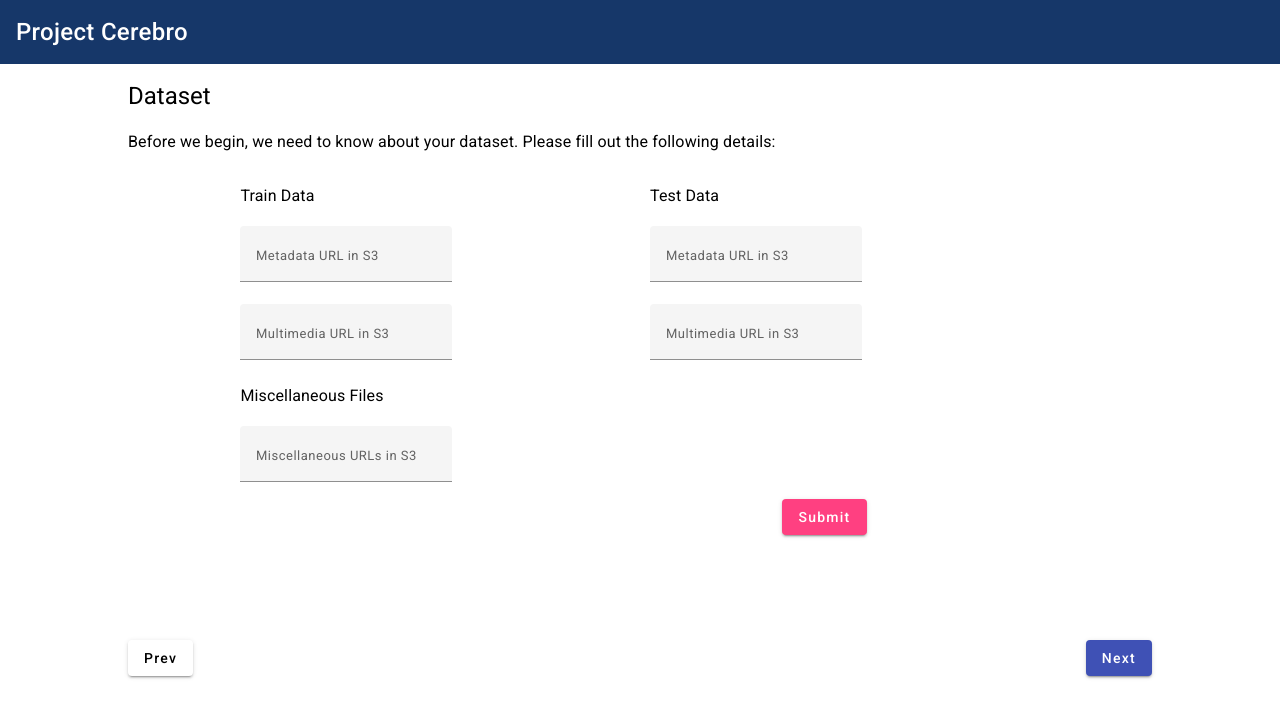
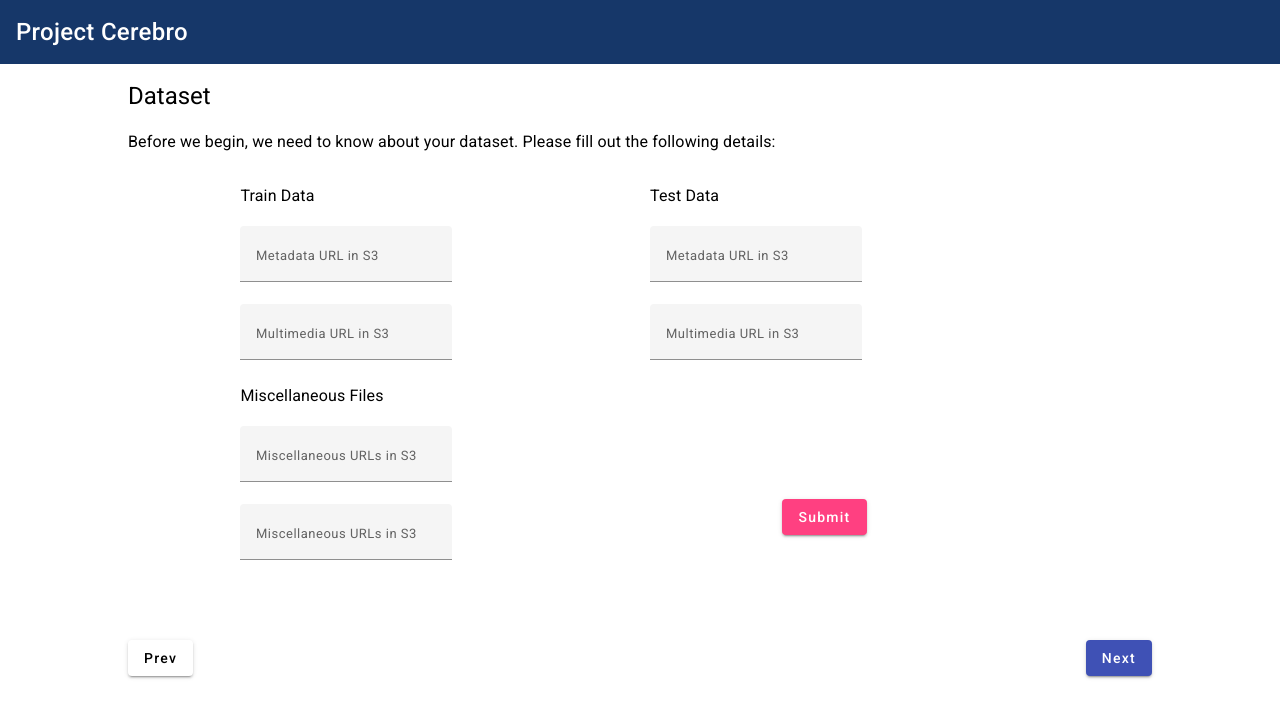
Before and after one commit to prsridha/cerebro-ui, an Angular app in the folder project-cerebro/: page /params in a window 1280 px wide. Shown: the top 718 px of the page. Built offline with nearby package versions, Linux system fonts and the light colour scheme.

Commit message:
added extra misc_url

```diff
--- a/project-cerebro/src/app/params/params.component.html
+++ b/project-cerebro/src/app/params/params.component.html
@@ -25,7 +25,13 @@
                         <div>
                             <mat-form-field appearance="fill">
                                 <mat-label class="label-text" for="misc_url">Miscellaneous URLs in S3</mat-label>
-                                <input matInput id="misc_url" type="text" formControlName="misc_url">
+                                <input matInput id="misc_url1" type="text" formControlName="misc_url1">
+                            </mat-form-field>
+                        </div>
+                        <div>
+                            <mat-form-field appearance="fill">
+                                <mat-label class="label-text" for="misc_url">Miscellaneous URLs in S3</mat-label>
+                                <input matInput id="misc_url2" type="text" formControlName="misc_url2">
                             </mat-form-field>
                         </div>
                     </div>
--- a/project-cerebro/src/app/params/params.component.ts
+++ b/project-cerebro/src/app/params/params.component.ts
@@ -9,7 +9,7 @@ interface ParamsDict {
   train_multimedia: string
   test_metadata: string
   test_multimedia: string
-  misc_url: [string]
+  misc_url: [string, string]
 }
 
 const httpOptions = {
@@ -37,7 +37,8 @@ export class ParamsComponent {
     train_multimedia: new FormControl(''),
     test_metadata: new FormControl(''),
     test_multimedia: new FormControl(''),
-    misc_url: new FormControl('')
+    misc_url1: new FormControl(''),
+    misc_url2: new FormControl('')
   });
 
   submitFn(){
@@ -45,7 +46,7 @@ export class ParamsComponent {
     this.params.train_multimedia = this.paramsForm.value.train_multimedia;
     this.params.test_metadata = this.paramsForm.value.test_metadata;
     this.params.test_multimedia = this.paramsForm.value.test_multimedia;
-    this.params.misc_url = [this.paramsForm.value.misc_url];
+    this.params.misc_url = [this.paramsForm.value.misc_url1, this.paramsForm.value.misc_url2];
 
     this.httpClient.post(this.baseURL + "/params", this.params, httpOptions).subscribe((data: any) => {
       if (data.status == 200)
```
